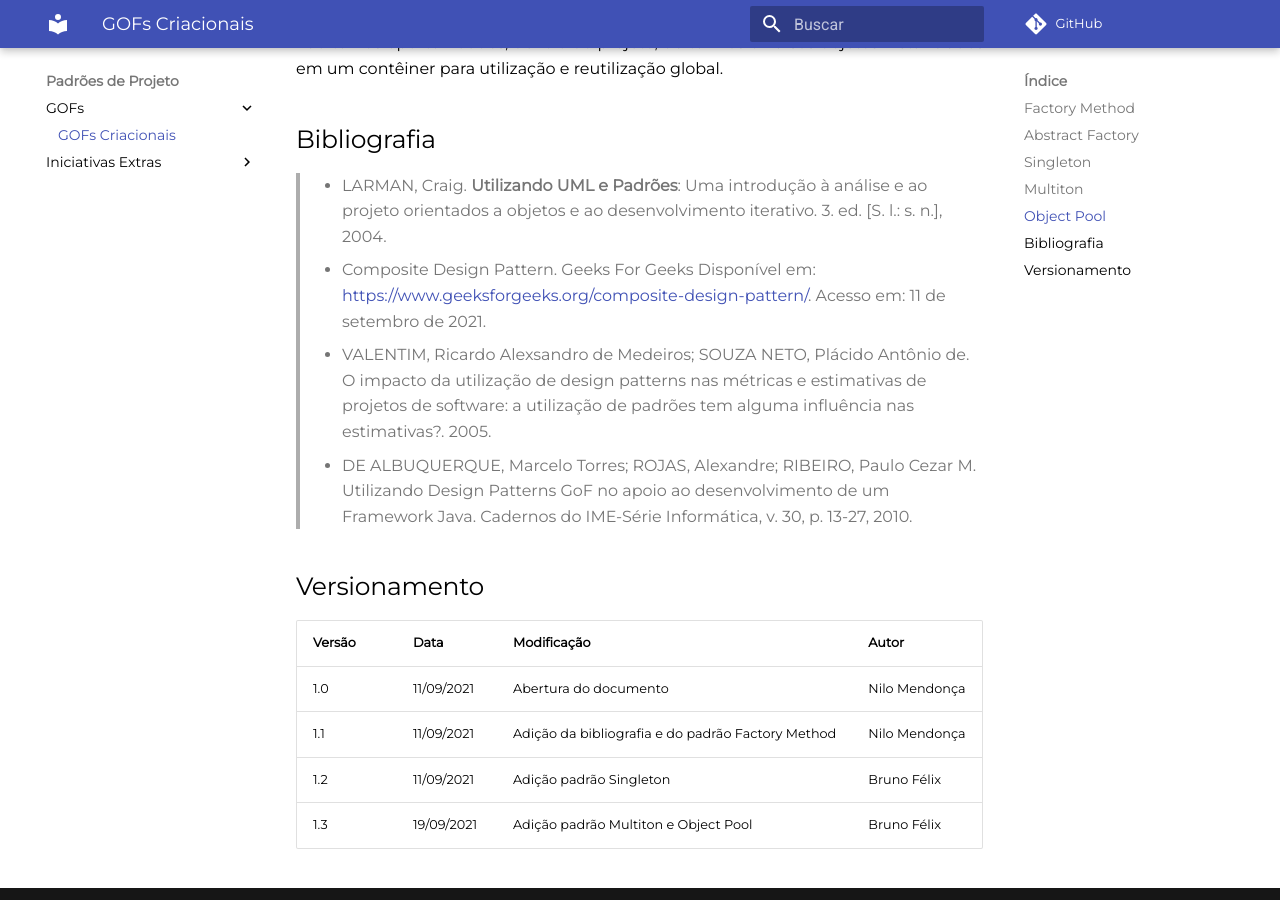
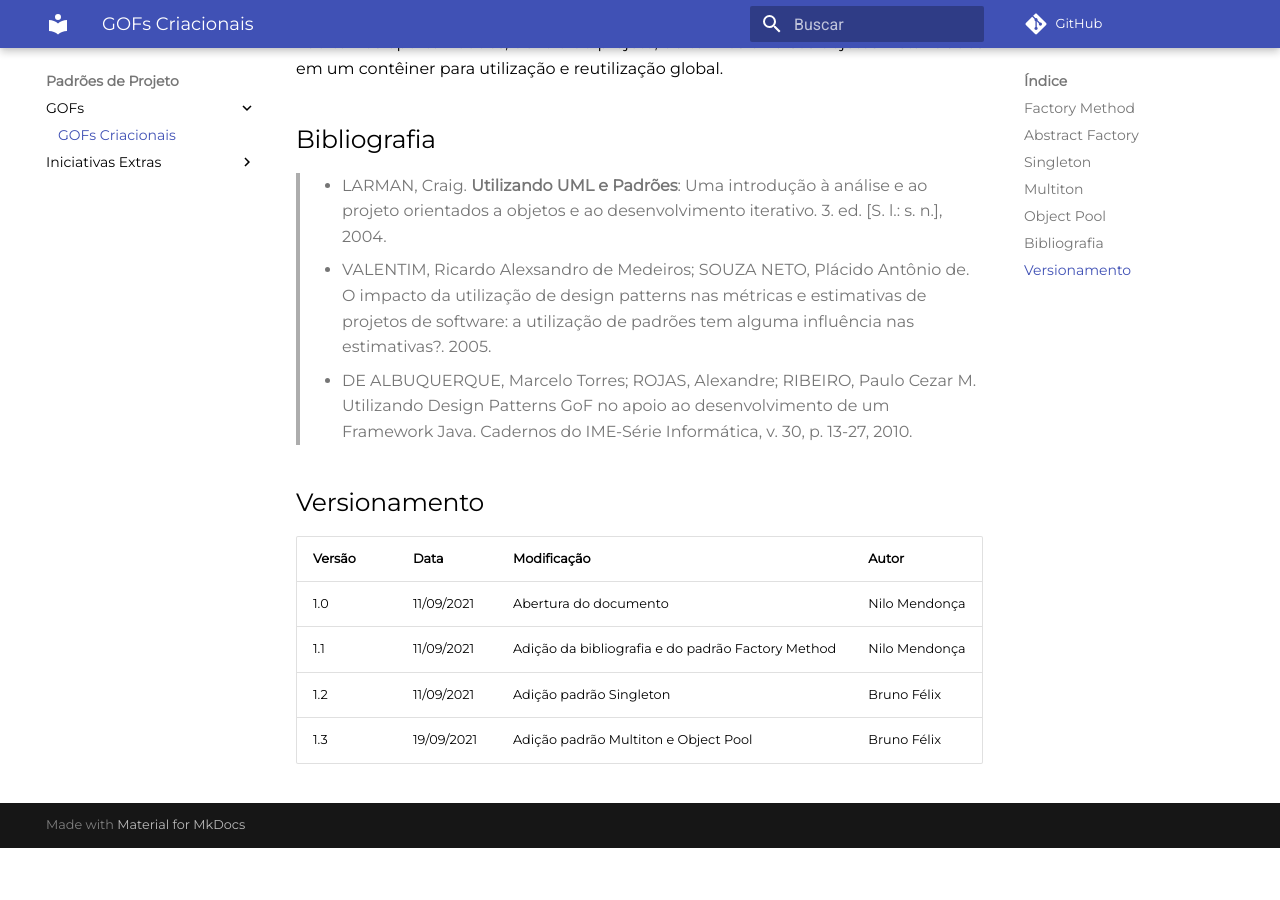
Before and after one commit to UnBArqDsw2021-1/2021.1_G6_Curumim, an MkDocs documentation site: the page built from docs/padroes-de-projeto/gofs-criacionais.md, in a window 1280 px wide and 900 px high, scrolled down 2342 px. Built offline with MkDocs 1.6.1 and Material for MkDocs 9.7.7, drawn with Linux system fonts in a browser that asks for light colours; comment, search, counter and statistics services are not loaded; after the commit the page ends 3190 px from its top, so only the background shows below that.

Commit message:
Ajuste de revisão

```diff
--- a/docs/padroes-de-projeto/gofs-criacionais.md
+++ b/docs/padroes-de-projeto/gofs-criacionais.md
@@ -73,7 +73,6 @@ class AdmController{
 ## Bibliografia
 
 > - LARMAN, Craig. <b>Utilizando UML e Padrões</b>: Uma introdução à análise e ao projeto orientados a objetos e ao desenvolvimento iterativo. 3. ed. [S. l.: s. n.], 2004.
-> - Composite Design Pattern. Geeks For Geeks Disponível em: <https://www.geeksforgeeks.org/composite-design-pattern/>. Acesso em: 11 de setembro de 2021.
 > - VALENTIM, Ricardo Alexsandro de Medeiros; SOUZA NETO, Plácido Antônio de. O impacto da utilização de design patterns nas métricas e estimativas de projetos de software: a utilização de padrões tem alguma influência nas estimativas?. 2005.
 > - DE ALBUQUERQUE, Marcelo Torres; ROJAS, Alexandre; RIBEIRO, Paulo Cezar M. Utilizando Design Patterns GoF no apoio ao desenvolvimento de um Framework Java. Cadernos do IME-Série Informática, v. 30, p. 13-27, 2010.
 
```
